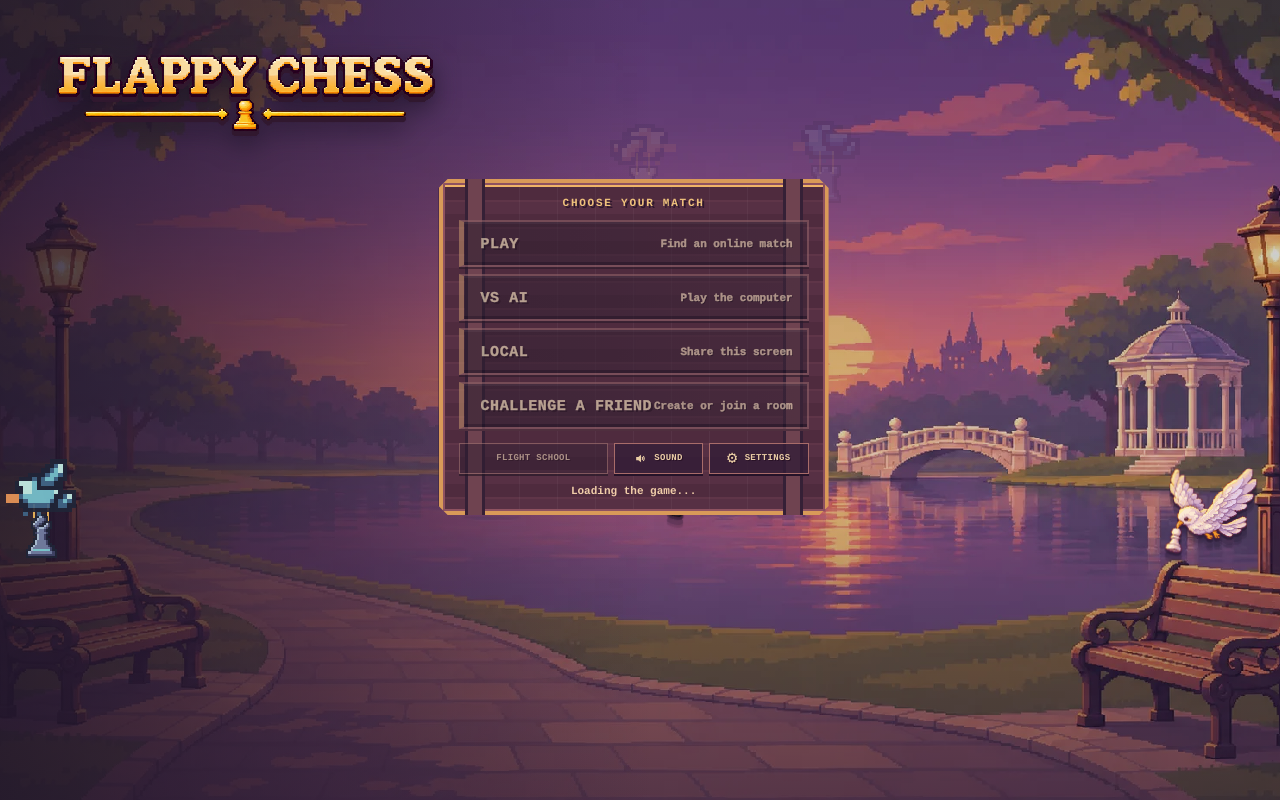
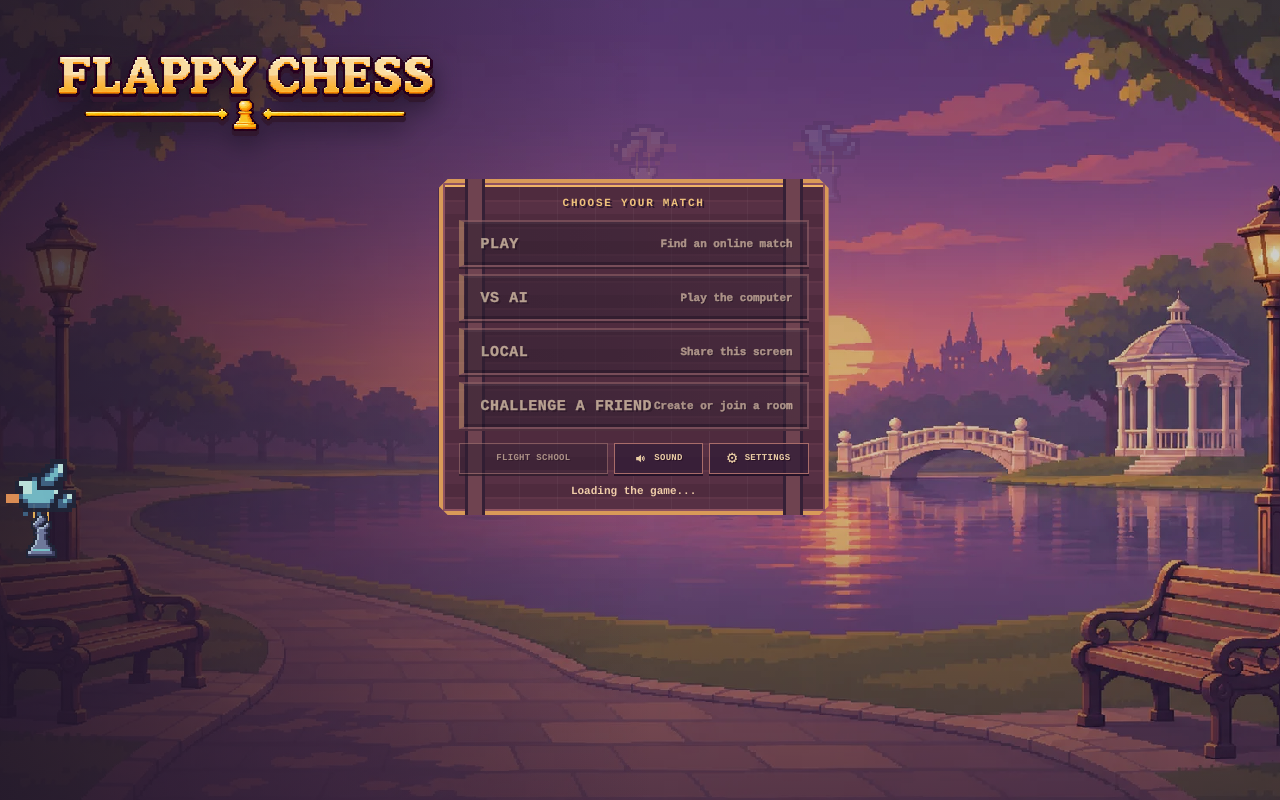
Before and after one commit to llee05/flappy-chess, a web app: page /src/main/webapp/index.html in a window 1280 px wide. Run offline with its HTML, style and script files only (its server is not run), Linux system fonts and the light colour scheme; data that the repository does not hold is empty.

Commit message:
Remove painted lobby birds

```diff
--- a/web/src/main/webapp/index.html
+++ b/web/src/main/webapp/index.html
@@ -223,8 +223,6 @@
         <span class="lobby-piece white" style="--x:80.005%;--y:45.781%;--depth:0.938">♖</span>
         <span class="lobby-origin black-origin" aria-hidden="true"></span>
         <span class="lobby-origin white-origin" aria-hidden="true"></span>
-        <img class="mechanic-bird black-bird" src="./art/black-carry-bird.webp" alt="" width="600" height="420">
-        <img class="mechanic-bird white-bird" src="./art/white-carry-bird.webp" alt="" width="600" height="420">
       </div>
     </div>
     <div class="lobby-landscape" aria-hidden="true"></div>
```
